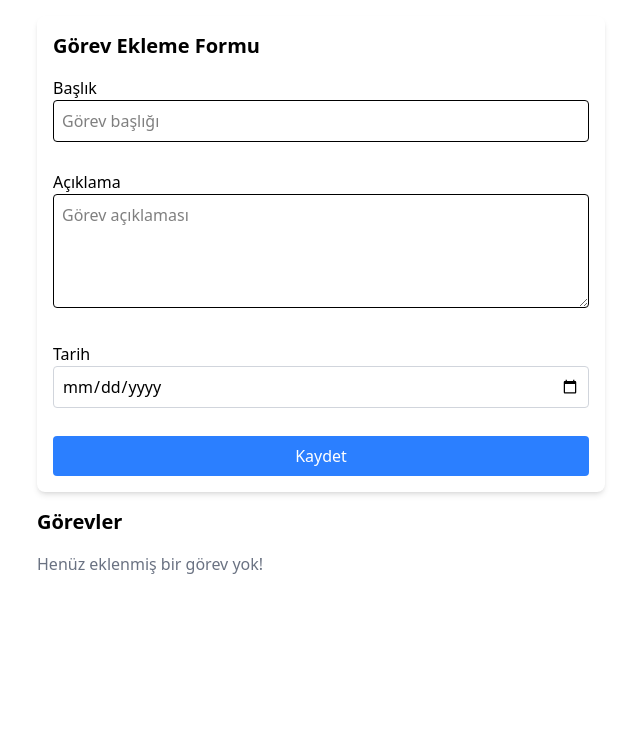
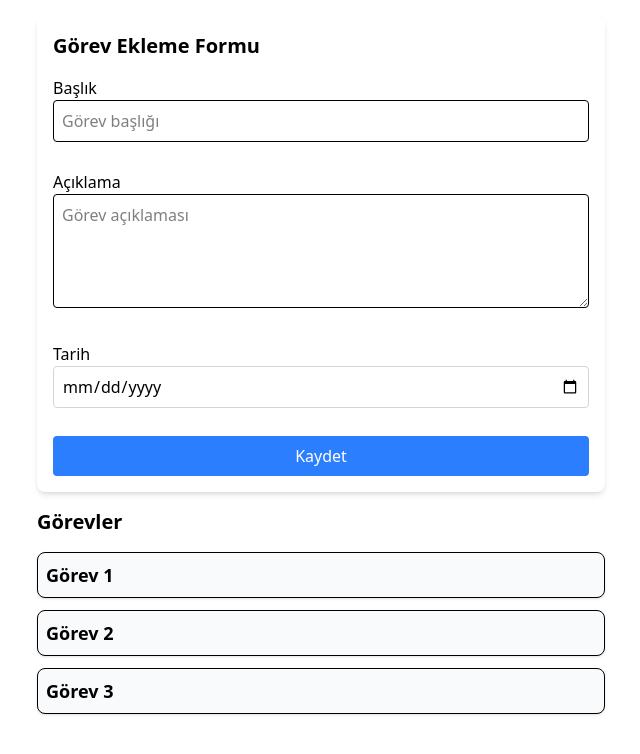
Before and after one commit to ynckaya/S12_Tekrar, a React (Vite) app: page / in a window 1280 px wide. Shown: the top 754 px of the page, without its empty margins (319-959 px from the left). Built offline with nearby package versions, Linux system fonts and the light colour scheme.

Commit message:
useReducer added

```diff
--- a/src/components/TaskForm.jsx
+++ b/src/components/TaskForm.jsx
@@ -1,6 +1,12 @@
 import { set, useForm } from 'react-hook-form';
 import { toast } from 'react-toastify';
 import { useLocalStorage } from '../hooks/useLocalStorage';
+import { useReducer } from 'react';
+import { initialState, taskReducer } from '../reducer/taskReducer';
+
+
+export const ADD_TASK = 'ADD_TASK';
+export const UPDATE_TASK = 'UPDATE_TASK';
 
 const initialData = {
   title: '',
@@ -9,7 +15,9 @@ const initialData = {
 };
 
 export default function TaskFormRHF() {
-  const [tasks, setTasks] = useLocalStorage('gorevler', []);
+  //const [tasks, setTasks] = useLocalStorage('gorevler', []);
+
+  const [state, dispatch] = useReducer(taskReducer, initialState);
 
   const {
     register,
@@ -24,7 +32,14 @@ export default function TaskFormRHF() {
   const customHandleSubmit = (data) => {
     toast.success('Formunu başarıyla gönderildi!');
 
-    setTasks((currentState) => [...currentState, data]);
+    data.id = Math.ceil(Math.random() * 100 + 1);
+
+    dispatch({
+      type: ADD_TASK,
+      payload: data
+    })
+
+    //setTasks((currentState) => [...currentState, data]);
     reset();
   };
 
@@ -99,11 +114,11 @@ export default function TaskFormRHF() {
       </form>
 
       <h2 className="text-xl font-bold mb-4 mt-4">Görevler</h2>
-      {tasks.length === 0 ? (
+      {state.tasks.length === 0 ? (
         <p className="text-gray-500">Henüz eklenmiş bir görev yok!</p>
       ) : (
         <div>
-          {tasks.map((item, index) => (
+          {state.tasks.map((item, index) => (
             <h3
               key={index}
               className="p-2 font-bold text-lg border rounded-lg shadow-sm bg-gray-50 mb-3"
--- /dev/null
+++ b/src/reducer/taskReducer.js
@@ -0,0 +1,24 @@
+import { ADD_TASK, UPDATE_TASK } from "../components/TaskForm";
+
+
+export const initialState = {
+    tasks:[
+        {id:1, title: 'Görev 1'},
+        {id:2, title: 'Görev 2'},
+        {id:3, title: 'Görev 3'}
+    ]
+}
+
+
+export function taskReducer(state = initialState, action){
+    switch(action.type){
+        case ADD_TASK:
+            console.log(action);
+            return {...state, tasks: [...state.tasks, action.payload]}
+        case UPDATE_TASK:
+            return {...state, tasks: [...state.tasks, action.payload]}
+        default:
+            return state;
+    }
+
+}
```
